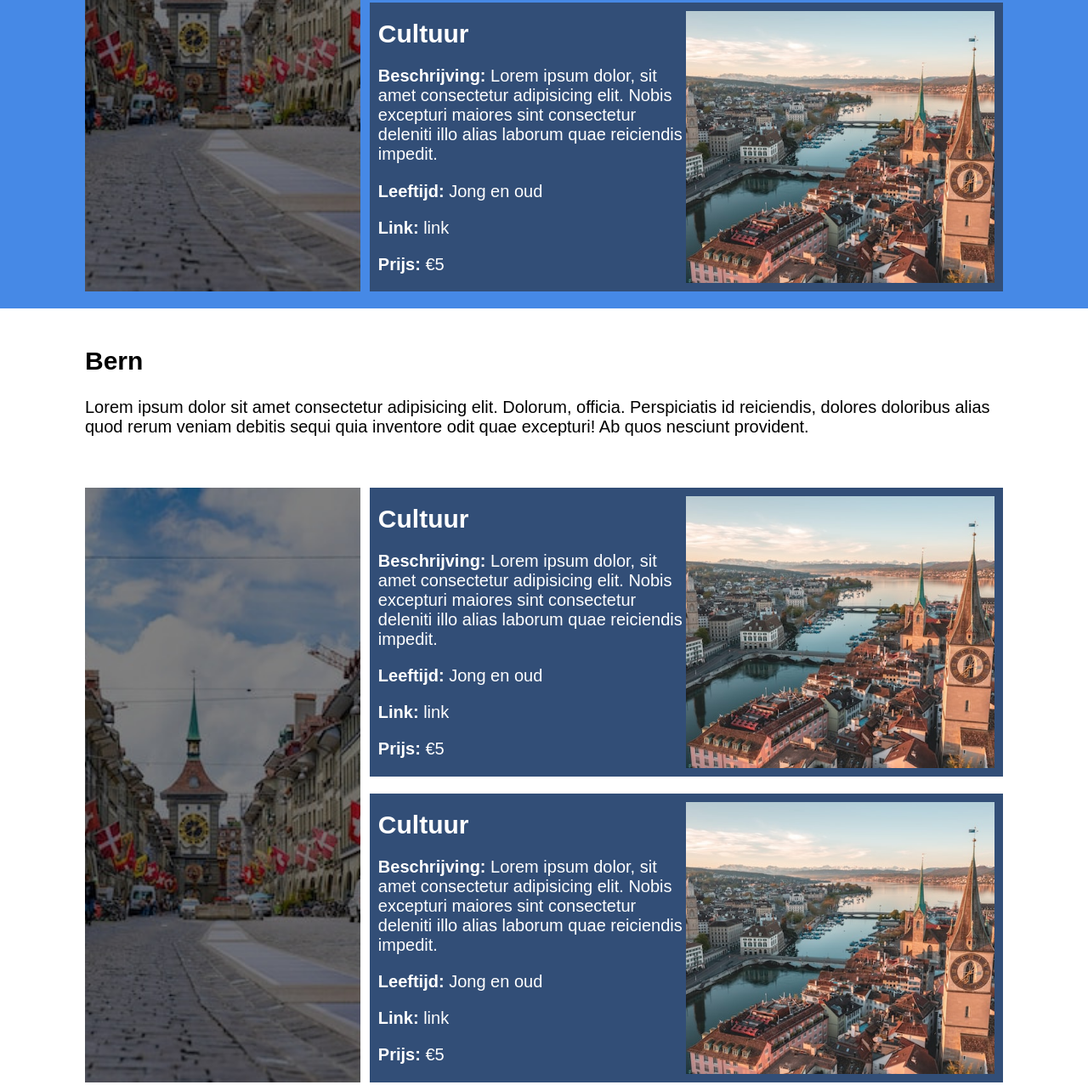
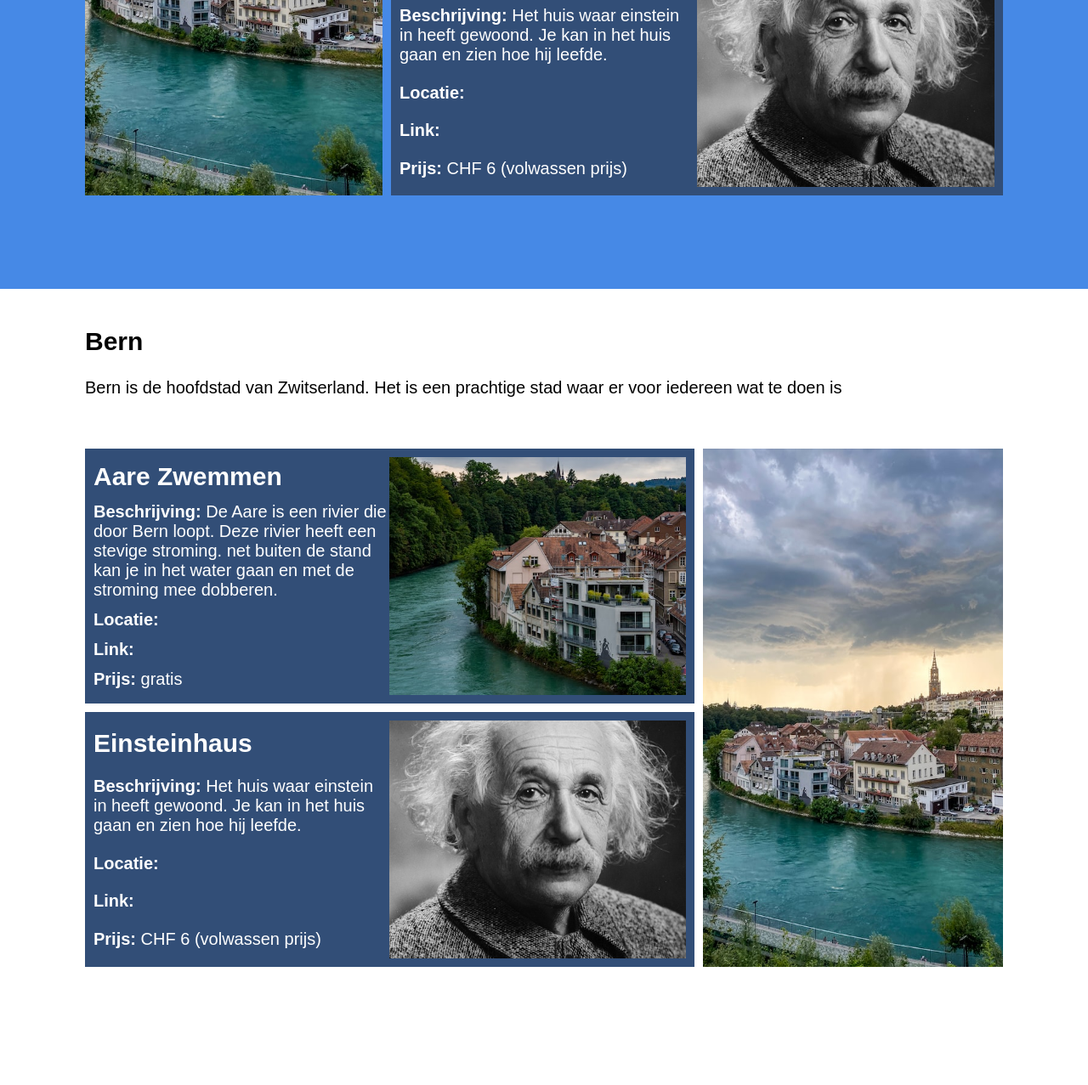
Before and after one commit to thijmenVerstraete-ucll/TravelSwiss, a plain HTML site: page activiteiten.html in a window 1280 px wide. Shown: the part 1187-2464 px from the top of the page at 85% size. After the commit the page ends 2435 px from the top, so only its background shows below. Drawn offline with Linux system fonts and the light colour scheme.

Commit message:
activiteiten met grid

```diff
--- a/activiteiten.html
+++ b/activiteiten.html
@@ -23,106 +23,66 @@
     <section>
         <article class="artDescription">
             <h2>Bern</h2>
-            <p>Lorem ipsum dolor sit amet consectetur adipisicing elit. Dolorum, officia. Perspiciatis id reiciendis, dolores doloribus alias quod rerum veniam debitis sequi quia inventore odit quae excepturi! Ab quos nesciunt provident.</p>
+            <p>Bern is de hoofdstad van Zwitserland. Het is een prachtige stad waar er voor iedereen wat te doen is</p>
         </article>
         <article class="activity">
-            <img src="assets/index/bernFlags.jpg" alt="">
-            <ul class="activity_items">
+            <img class="activity_img" src="assets/activiteiten/bern.jpg" alt="">
                 <ul class="activity_descr">
                     <li><ul class="descr_items">
-                            <li><h3>Cultuur</h3></li>
-                            <li><strong>Beschrijving:</strong> Lorem ipsum dolor, sit amet consectetur adipisicing elit. Nobis excepturi maiores sint consectetur deleniti illo alias laborum quae reiciendis impedit.</li>
-                            <li><strong>Leeftijd:</strong> Jong en oud</li>
-                            <li><strong>Link:</strong> link</li>
-                            <li><strong>Prijs: </strong> €5</li>
+                        <li><h3>Aare Zwemmen</h3></li>
+                        <li><strong>Beschrijving:</strong> De Aare is een rivier die door Bern loopt. Deze rivier heeft een stevige stroming. net buiten de stand kan je in het water gaan en met de stroming mee dobberen. </li>
+                        <li><strong>Locatie:</strong></li>
+                        <li><strong>Link:</strong> <a href=""></a></li>
+                        <li><strong>Prijs: </strong> gratis</li>
                     </ul></li>
                     <li>
-                            <img src="assets/index/activiteiten.jpg" alt="">
+                        <img src="assets/activiteiten/bern_zwemmen.jpg" alt="">
                     </li>
                 </ul>
                 <ul class="activity_descr">
                     <li><ul class="descr_items">
-                            <li><h3>Cultuur</h3></li>
-                            <li><strong>Beschrijving:</strong> Lorem ipsum dolor, sit amet consectetur adipisicing elit. Nobis excepturi maiores sint consectetur deleniti illo alias laborum quae reiciendis impedit.</li>
-                            <li><strong>Leeftijd:</strong> Jong en oud</li>
-                            <li><strong>Link:</strong> link</li>
-                            <li><strong>Prijs: </strong> €5</li>
+                        <li><h3>Einsteinhaus</h3></li>
+                        <li><strong>Beschrijving:</strong> Het huis waar einstein in heeft gewoond. Je kan in het huis gaan en zien hoe hij leefde.</li>
+                        <li><strong>Locatie:</strong></li>
+                        <li><strong>Link:</strong> <a href=""></a></li>
+                        <li><strong>Prijs: </strong> CHF 6 (volwassen prijs)</li>
                     </ul></li>
                     <li>
-                            <img src="assets/index/activiteiten.jpg" alt="">
+                        <img src="assets/activiteiten/einstein.jpg" alt="">
                     </li>
-                    </ul>
                 </ul>
     </article>
 </section>
 <section>
     <article class="artDescription">
         <h2>Bern</h2>
-            <p>Lorem ipsum dolor sit amet consectetur adipisicing elit. Dolorum, officia. Perspiciatis id reiciendis, dolores doloribus alias quod rerum veniam debitis sequi quia inventore odit quae excepturi! Ab quos nesciunt provident.</p>
+        <p>Bern is de hoofdstad van Zwitserland. Het is een prachtige stad waar er voor iedereen wat te doen is</p>
     </article>
     <article class="activity">
-            <img src="assets/index/bernFlags.jpg" alt="">
-            <ul class="activity_items">
+        <img class="activity_img" src="assets/activiteiten/bern.jpg" alt="">
             <ul class="activity_descr">
                 <li><ul class="descr_items">
-                            <li><h3>Cultuur</h3></li>
-                            <li><strong>Beschrijving:</strong> Lorem ipsum dolor, sit amet consectetur adipisicing elit. Nobis excepturi maiores sint consectetur deleniti illo alias laborum quae reiciendis impedit.</li>
-                            <li><strong>Leeftijd:</strong> Jong en oud</li>
-                            <li><strong>Link:</strong> link</li>
-                            <li><strong>Prijs: </strong> €5</li>
+                    <li><h3>Aare Zwemmen</h3></li>
+                    <li><strong>Beschrijving:</strong> De Aare is een rivier die door Bern loopt. Deze rivier heeft een stevige stroming. net buiten de stand kan je in het water gaan en met de stroming mee dobberen. </li>
+                    <li><strong>Locatie:</strong></li>
+                    <li><strong>Link:</strong> <a href=""></a></li>
+                    <li><strong>Prijs: </strong> gratis</li>
                 </ul></li>
                 <li>
-                            <img src="assets/index/activiteiten.jpg" alt="">
+                    <img src="assets/activiteiten/bern_zwemmen.jpg" alt="">
                 </li>
             </ul>
             <ul class="activity_descr">
                 <li><ul class="descr_items">
-                            <li><h3>Cultuur</h3></li>
-                            <li><strong>Beschrijving:</strong> Lorem ipsum dolor, sit amet consectetur adipisicing elit. Nobis excepturi maiores sint consectetur deleniti illo alias laborum quae reiciendis impedit.</li>
-                            <li><strong>Leeftijd:</strong> Jong en oud</li>
-                            <li><strong>Link:</strong> link</li>
-                            <li><strong>Prijs: </strong> €5</li>
+                    <li><h3>Einsteinhaus</h3></li>
+                    <li><strong>Beschrijving:</strong> Het huis waar einstein in heeft gewoond. Je kan in het huis gaan en zien hoe hij leefde.</li>
+                    <li><strong>Locatie:</strong></li>
+                    <li><strong>Link:</strong> <a href=""></a></li>
+                    <li><strong>Prijs: </strong> CHF 6 (volwassen prijs)</li>
                 </ul></li>
                 <li>
-                            <img src="assets/index/activiteiten.jpg" alt="">
+                    <img src="assets/activiteiten/einstein.jpg" alt="">
                 </li>
-                    </ul>
-            </ul>
-        </article>
-    </section>
-
-    <section>
-        <article class="artDescription">
-            <h2>Bern</h2>
-            <p>Lorem ipsum dolor sit amet consectetur adipisicing elit. Dolorum, officia. Perspiciatis id reiciendis, dolores doloribus alias quod rerum veniam debitis sequi quia inventore odit quae excepturi! Ab quos nesciunt provident.</p>
-        </article>
-        <article class="activity">
-            <img src="assets/index/bernFlags.jpg" alt="">
-            <ul class="activity_items">
-                    <ul class="activity_descr">
-                        <li><ul class="descr_items">
-                            <li><h3>Cultuur</h3></li>
-                            <li><strong>Beschrijving:</strong> Lorem ipsum dolor, sit amet consectetur adipisicing elit. Nobis excepturi maiores sint consectetur deleniti illo alias laborum quae reiciendis impedit.</li>
-                            <li><strong>Leeftijd:</strong> Jong en oud</li>
-                            <li><strong>Link:</strong> link</li>
-                            <li><strong>Prijs: </strong> €5</li>
-                        </ul></li>
-                        <li>
-                            <img src="assets/index/activiteiten.jpg" alt="">
-                        </li>
-                    </ul>
-                    <ul class="activity_descr">
-                        <li><ul class="descr_items">
-                            <li><h3>Cultuur</h3></li>
-                            <li><strong>Beschrijving:</strong> Lorem ipsum dolor, sit amet consectetur adipisicing elit. Nobis excepturi maiores sint consectetur deleniti illo alias laborum quae reiciendis impedit.</li>
-                            <li><strong>Leeftijd:</strong> Jong en oud</li>
-                            <li><strong>Link:</strong> link</li>
-                            <li><strong>Prijs: </strong> €5</li>
-                        </ul></li>
-                        <li>
-                            <img src="assets/index/activiteiten.jpg" alt="">
-                        </li>
-                    </ul>
             </ul>
 </article>
 </section>
--- a/css/pages/_acitviteiten.scss
+++ b/css/pages/_acitviteiten.scss
@@ -3,36 +3,33 @@
 article {
     &.activity {
         margin-top: 40px;
-        display: flex;
-        justify-content: space-between;
         height: 700px;
+        display: grid;
+        grid-template-columns: repeat(3, 1fr);
+        grid-template-rows: repeat(2, 300px);
+        gap: 10px;
 
-        img {
-            width: 30%;
+        .activity_img {
+            grid-area: 1 / 1 / 3 / 2;
+            width: 100%;
+            height: 100%;
             object-fit: cover;
         }
 
-        .activity_items {
-            padding: 0;
-            margin: 0;
-            list-style-type: none;
-            width: 69%;
-            height: 100%;
-            box-sizing: border-box;
-            display: flex;
-            flex-direction: column;
-            justify-content: space-between;
 
         ul{
-                background-color: #324e77;
-                color: white;
             padding: 0;
             list-style-type: none;
 
             &.activity_descr {
+                margin: 0;
+                grid-column: 2 / 5;
+                box-sizing: border-box;
                 padding: 10px;
-                    box-sizing: border-box;
-                    height: 340px;
+                height: 100%;
+                width: 100%;
+                background-color: #324e77;
+                color: white;
 
                 display: flex;
                 flex-direction: row;
@@ -59,7 +56,8 @@ article {
                     object-fit: cover;
                 }
             }
+
+
         }
     }
 }
-}
--- a/css/pages/_index.scss
+++ b/css/pages/_index.scss
@@ -3,6 +3,16 @@
 section:nth-of-type(even) {
     background-color: white;
     color: black;
+
+    .activity {
+        .activity_img {
+            grid-area: 1 / 3 / 3 / 4;
+        }
+
+        .activity_descr {
+            grid-column: 1 / 3;
+        }
+    }
 }
 
 section {
```
Also changed, not shown: assets/activiteiten/bern.jpg (added), assets/activiteiten/bern_zwemmen.jpg (added), assets/activiteiten/einstein.jpg (added), css/stijl.css, 1 other file. Lines whose indentation alone changed are shown as unchanged.
